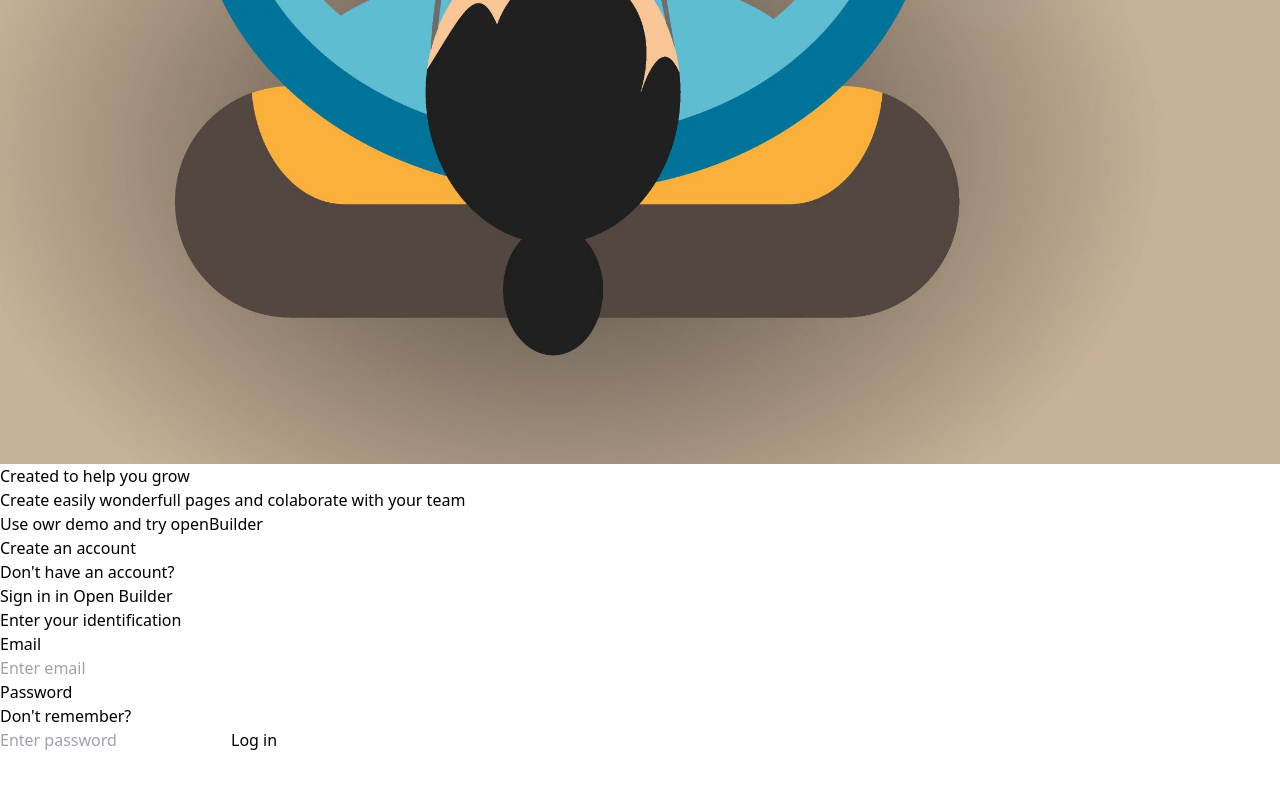
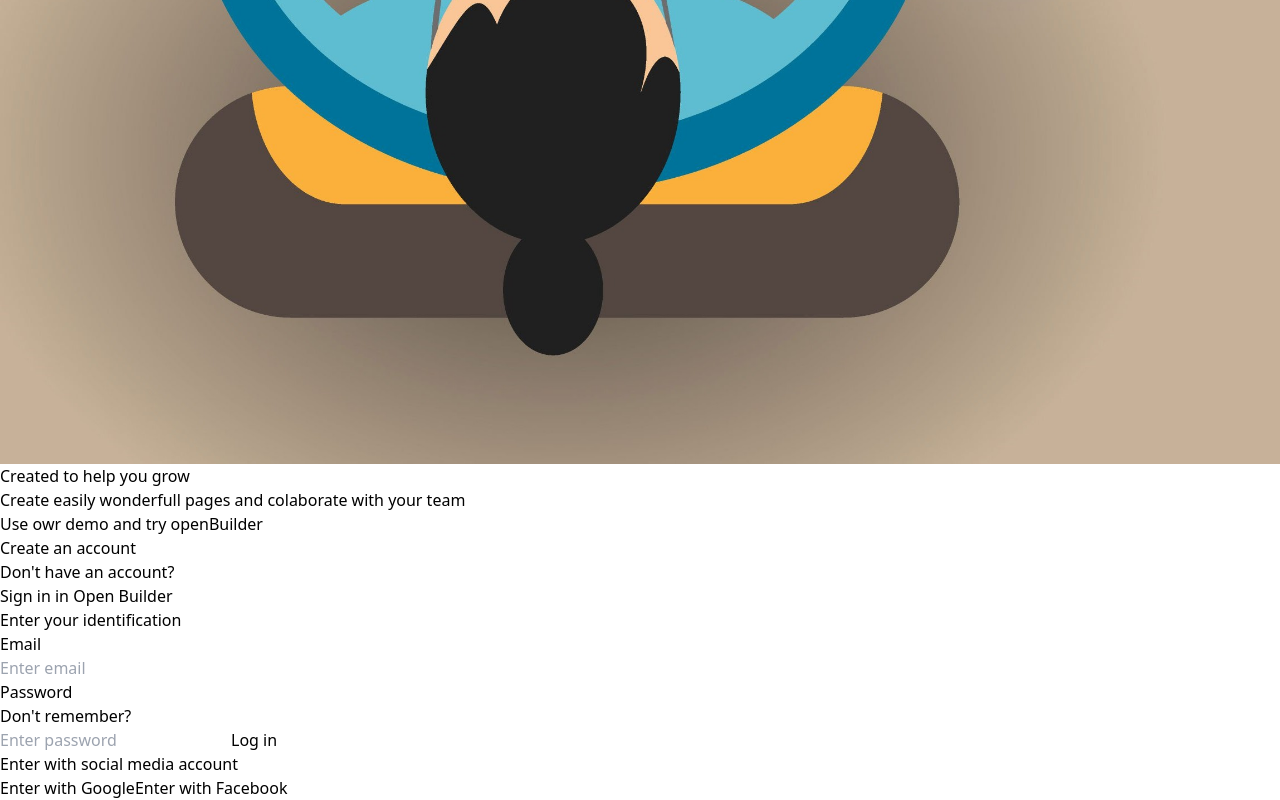
Before and after one commit to jonatham01/LeadMagnetOpenBuilder, an Angular app: page /login in a window 1280 px wide. Shown: the part 1424-2224 px from the top of the page. Before the commit the page ends 2176 px from the top, so only its background shows below. Built offline with nearby package versions, Linux system fonts and the light colour scheme.

Commit message:
button enter with google

```diff
--- a/src/app/admin/pages-builder/pages-builder.component.ts
+++ b/src/app/admin/pages-builder/pages-builder.component.ts
@@ -1,4 +1,5 @@
 import { Component } from '@angular/core';
+import { AuthService } from 'src/app/services/auth.service';
 
 @Component({
   selector: 'app-pages-builder',
@@ -7,4 +8,10 @@ import { Component } from '@angular/core';
 })
 export class PagesBuilderComponent {
 
+  constructor(
+    private authService: AuthService,
+  ){
+    //this.authService.user$.subscribe(data=>console.log(data));
+  }
+
 }
--- a/src/app/pages/auth/login/login.component.html
+++ b/src/app/pages/auth/login/login.component.html
@@ -68,11 +68,32 @@
                 />
 
                 <button (click)="toLogin()"
-                class="rounded px-8  py-4 text-white font-bold text-lg
+                class="rounded px-8  py-4 text-white font-bold text-lg  mt-4 w-full
                 bg-gradient-to-r from-cyan-400 to-blue-500 hover:from-pink-500 hover:to-yellow-500
                 "
                 >
                     Log in
+                </button>
+
+                <div>
+                    <p>Enter with social media account</p>
+                </div>
+
+
+                <button (click)="toLoginWithGoogle()"
+                class="rounded px-8  py-4 text-white font-bold text-lg  mt-4 w-full
+                bg-gradient-to-r from-cyan-400 to-blue-500 hover:from-pink-500 hover:to-yellow-500
+                "
+                >
+                    Enter with Google
+                </button>
+
+                <button (click)="toLogin()"
+                class="rounded px-8  py-4 text-white font-bold text-lg  mt-4 w-full
+                bg-gradient-to-r from-cyan-400 to-blue-500 hover:from-pink-500 hover:to-yellow-500
+                "
+                >
+                    Enter with Facebook
                 </button>
 
             </form>
--- a/src/app/pages/auth/login/login.component.ts
+++ b/src/app/pages/auth/login/login.component.ts
@@ -48,4 +48,9 @@ export class LoginComponent implements OnInit {
 
   }
 
+   toLoginWithGoogle(){
+    this.authService.loginWithGoogle().then(data=>{
+   });
+  }
+
 }
--- a/src/app/services/auth.service.ts
+++ b/src/app/services/auth.service.ts
@@ -58,7 +58,7 @@ export class AuthService {
 
      this.user.next({uid,displayName,email});
 
-      this.router.navigateByUrl('/admin');
+      this.router.navigateByUrl('/admin/pagesbuilder');
 
     }
 
```
